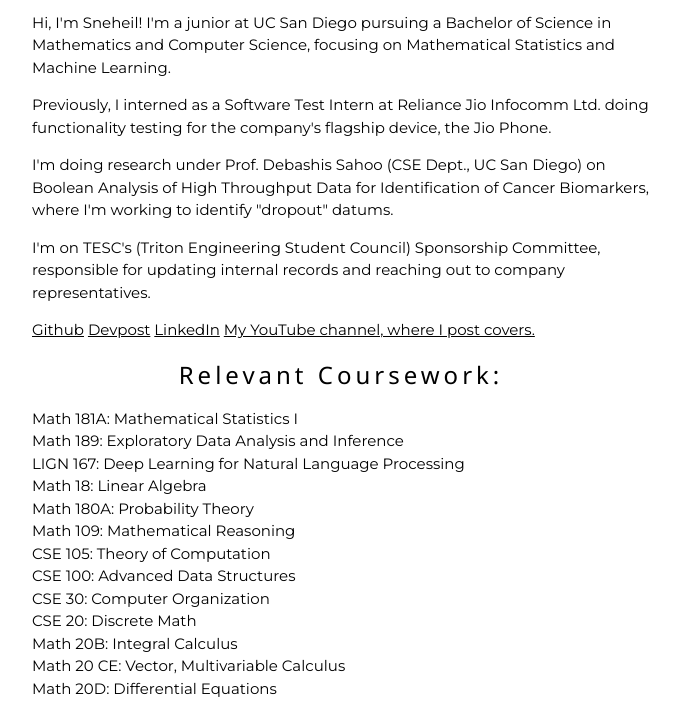
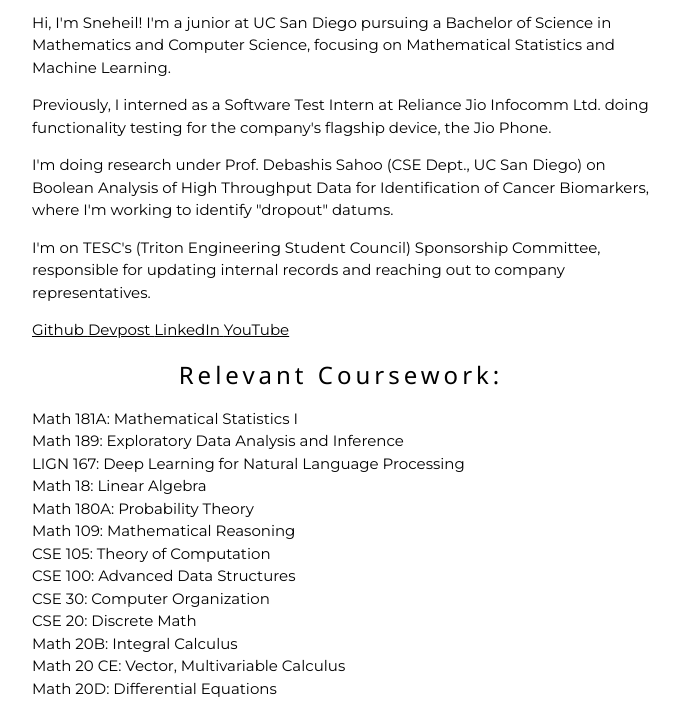
Before and after one commit to sneheilsaxena/sneheilsaxena.github.io, a plain HTML site: page index.html in a window 1280 px wide. Shown: the part 96-811 px from the top of the page, without its empty margins (299-979 px from the left). Drawn offline with nearby package versions, Linux system fonts and the light colour scheme.

Commit message:
making links "justify" align

```diff
--- a/index.html
+++ b/index.html
@@ -37,15 +37,14 @@
 
   <p class="w3-left-align">I'm on TESC's (Triton Engineering Student Council) Sponsorship Committee, responsible for updating internal records and reaching out to company representatives.</p>
 
-  <p class="w3-left-align">
-  <a href = "https://github.com/sneheilsaxena">Github</a>
+  <p class="w3-justify">
+  <a href = "https://github.com/sneheilsaxena">Github </a>
 
-  <a href = "https://devpost.com/sneheilsaxena">Devpost</a>
+  <a href = "https://devpost.com/sneheilsaxena">Devpost </a>
 
-  <a href = "https://www.linkedin.com/in/sneheilsaxena/">LinkedIn</a>
+  <a href = "https://www.linkedin.com/in/sneheilsaxena/">LinkedIn </a>
 
-  <a href = "https://www.youtube.com/channel/UCLuJtl-QbXYCbDjBbUcx6_w?view_as=subscriber&ab_channel=SneheilSaxena">My YouTube channel,
-  where I post covers.</a>
+  <a href = "https://www.youtube.com/channel/UCLuJtl-QbXYCbDjBbUcx6_w?view_as=subscriber&ab_channel=SneheilSaxena">YouTube</a>
   </p>
 
   <p class="w3-left-align">
```
